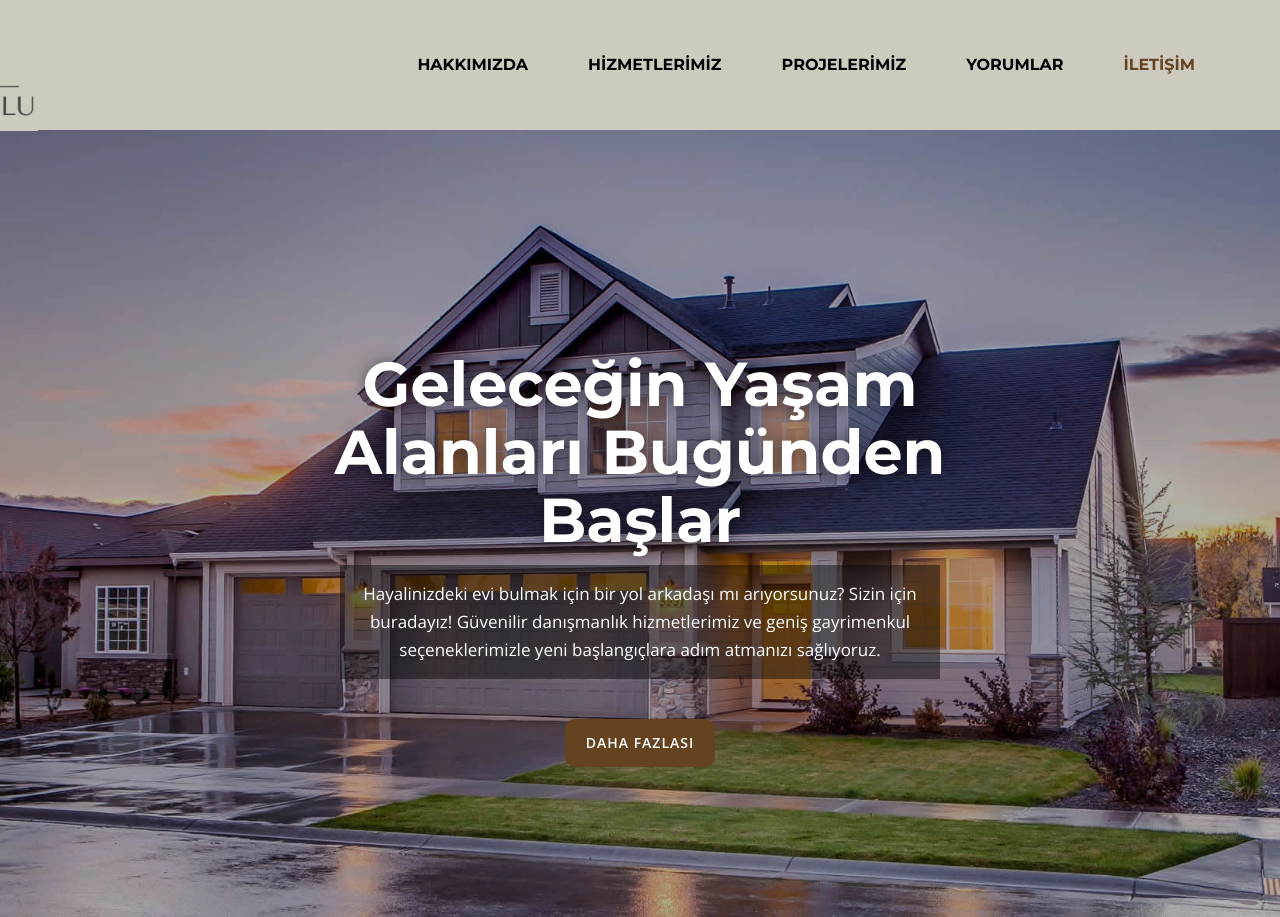
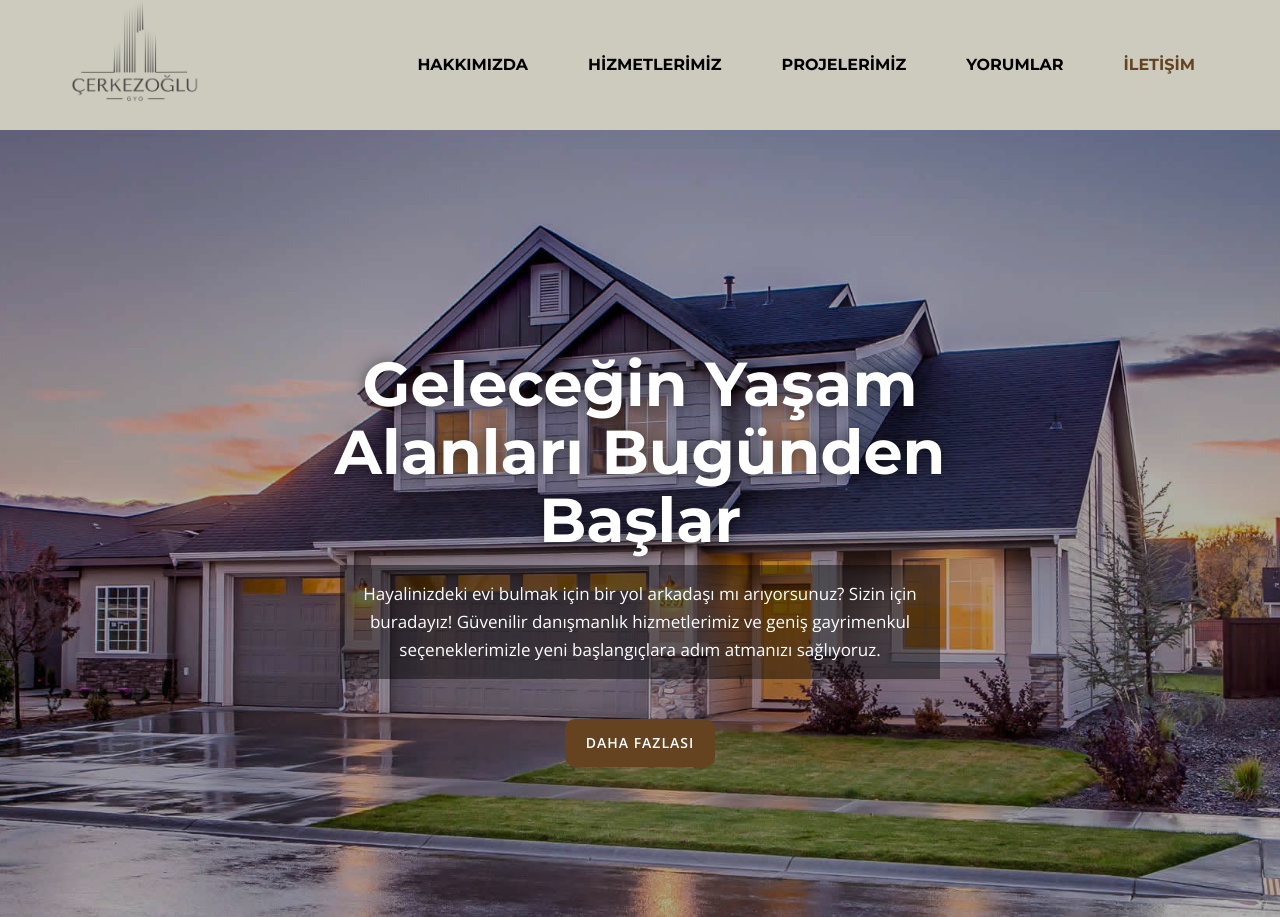
Before and after one commit to Lutfu9907/real_estate_frontend, a plain HTML site: page index.html in a window 1280 px wide. Shown: the top 917 px of the page. Drawn offline with nearby package versions, Linux system fonts and the light colour scheme; some packages are replaced by stand-ins of ours.

Commit message:
updated project

```diff
--- a/index.html
+++ b/index.html
@@ -42,7 +42,7 @@
     <div class="navbar-header">
         <span class="icon-bar"></span>
       <a class="navbar-brand page-scroll" href="#page-top">
-        <img src="img/logo4.jpg" alt="ÇERKEZOĞLU" style="height: 178px;">
+        <img src="img/logo4.jpg" alt="ÇERKEZOĞLU" style="height: 120px; left:0;">
       </a>
     </div>
 
```
